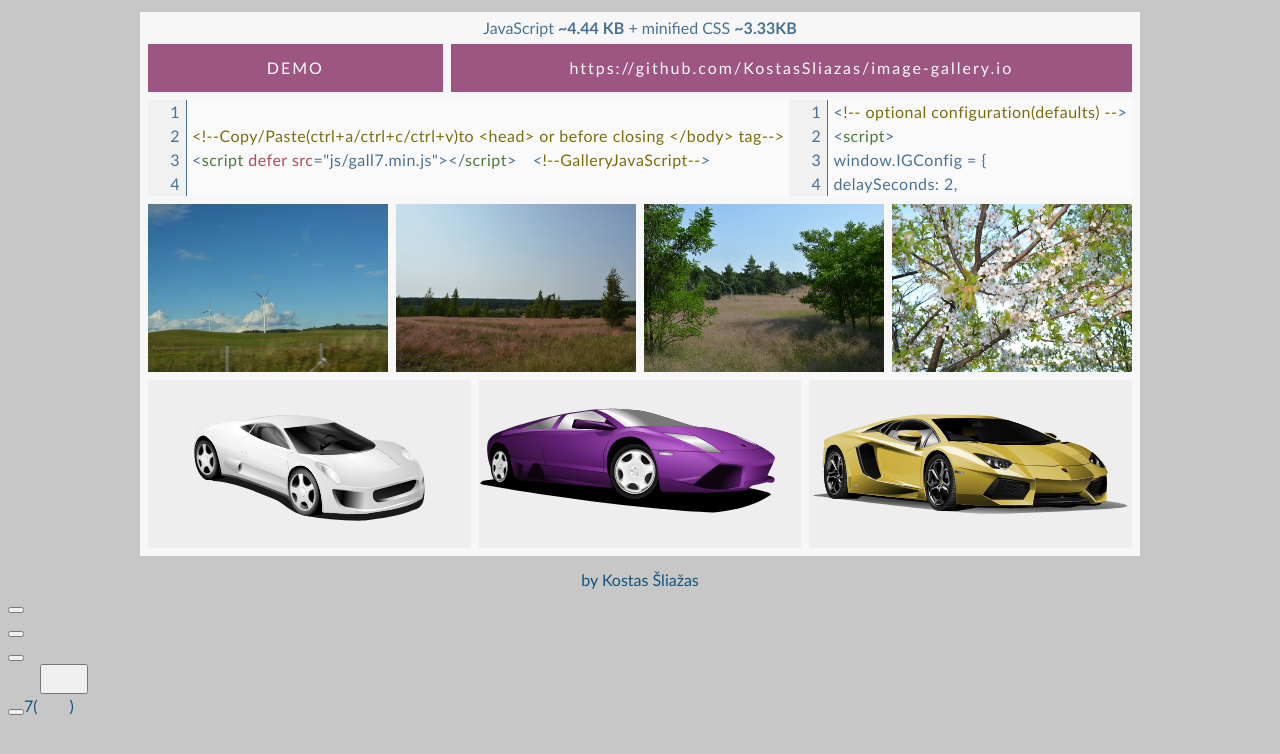
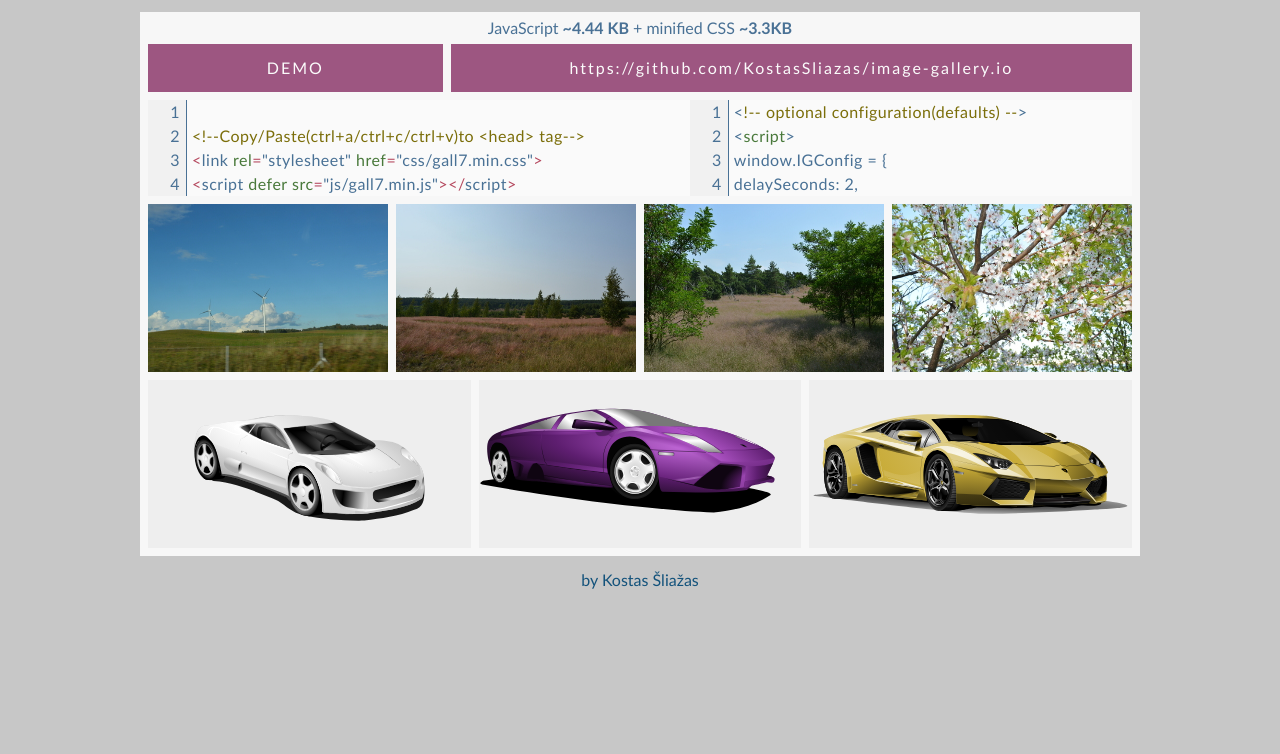
Before and after one commit to KostasSliazas/image-gallery-old.io, a plain HTML site: page index.html in a window 1280 px wide. Drawn offline with Linux system fonts and the light colour scheme; a script that the page names is missing.

Commit message:
Add files via upload

```diff
--- a/index.html
+++ b/index.html
@@ -19,6 +19,8 @@
   <link rel="canonical" href="https://kostassliazas.github.io/image-gallery.io/">
   <link rel="preload" href="css/listimg.min.css" as="style">
   <link rel="preload" href="css/style-page.min.css" as="style">
+  <link rel="preload" href="css/gall7.min.css" as="style">
+  <link rel="stylesheet" href="css/gall7.min.css">
   <link rel="stylesheet" href="css/listimg.min.css">
   <link rel="stylesheet" href="css/style-page.min.css">
   <link rel="apple-touch-icon" sizes="180x180" href="apple-touch-icon.png">
@@ -32,7 +34,7 @@
   <main>
     <header>
       <h1>Image gallery JavaScript + CSS (responsive)</h1>
-      <p class="code__i--el">JavaScript <b>~4.44 KB</b> + minified CSS <b>~3.33KB</b></p>
+      <p class="code__i--el">JavaScript <b>~4.44 KB</b> + minified CSS <b>~3.3KB</b></p>
       <div class="inside">
         <a href="https://kostassliazas.github.io/svg-examples/" target="_blank" rel="noreferrer">DEMO</a>
         <a href="https://github.com/KostasSliazas/image-gallery.io" target="_blank" rel="noreferrer">https://github.com/KostasSliazas/image-gallery.io</a>
@@ -42,8 +44,9 @@
       <div>
         <div class="code">
           <p class="code__p noselect"></p>
-          <p class="code__p noselect">&lt;!--Copy/Paste(ctrl+a/ctrl+c/ctrl+v)to &lt;head&gt; or before closing &lt;/body&gt; tag--&gt;</p>
-          <p class="code__p"><i class="code__i--el">&lt;</i><i class="code__i--sc">script</i><i class="code__i--re"> defer </i><i class="code__i--re">src</i><i class="code__i--el">=</i>"js/gall7.min.js"<i class="code__i--el">&gt;</i><i class="code__i--el">&lt;</i>/<i class="code__i--sc">script</i><i class="code__i--el">&gt;</i><span class="noselect"><i class="code__i--el">&lt;</i>!--GalleryJavaScript--<i class="code__i--el">&gt;</i></span></p>
+          <p class="code__p noselect">&lt;!--Copy/Paste(ctrl+a/ctrl+c/ctrl+v)to &lt;head&gt; tag--&gt;</p>
+          <p class="code__p"><i class="code__i--re">&lt;</i><i class="code__i--ta">link</i> <i class="code__i--sc">rel</i><i class="code__i--re">=</i>"stylesheet" <i class="code__i--sc">href</i><i class="code__i--re">=</i>"css/gall7.min.css"<i class="code__i--re">&gt;</i></p>
+          <p class="code__p"><i class="code__i--re">&lt;</i><i class="code__i--ta">script</i> <i class="code__i--sc">defer</i> <i class="code__i--sc">src</i><i class="code__i--re">=</i>"js/gall7.min.js"<i class="code__i--re">&gt;</i><i class="code__i--re">&lt;/</i>script<i class="code__i--re">&gt;</i></p>
           <p class="code__p noselect"></p>
         </div>
       </div>
```
